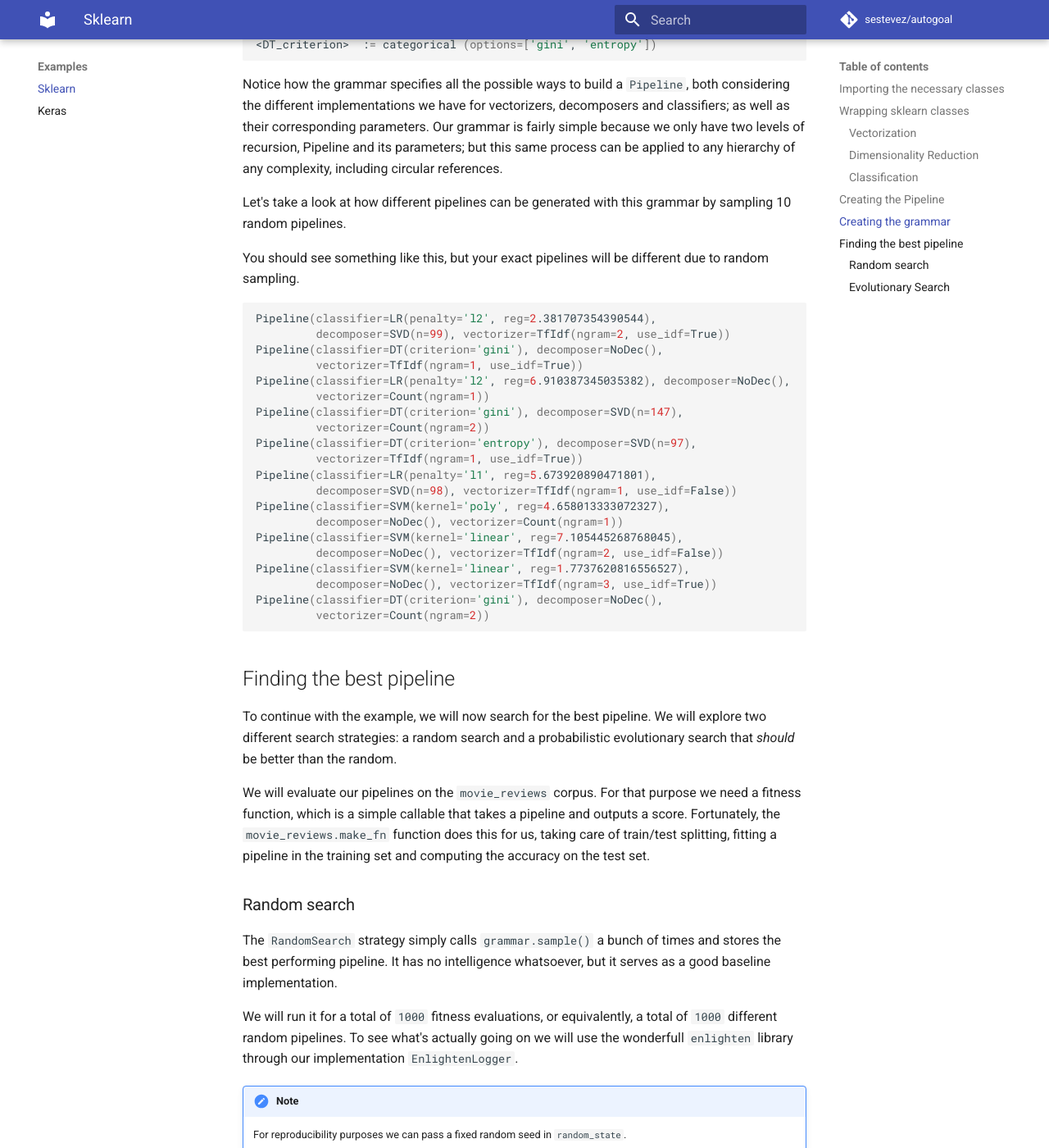
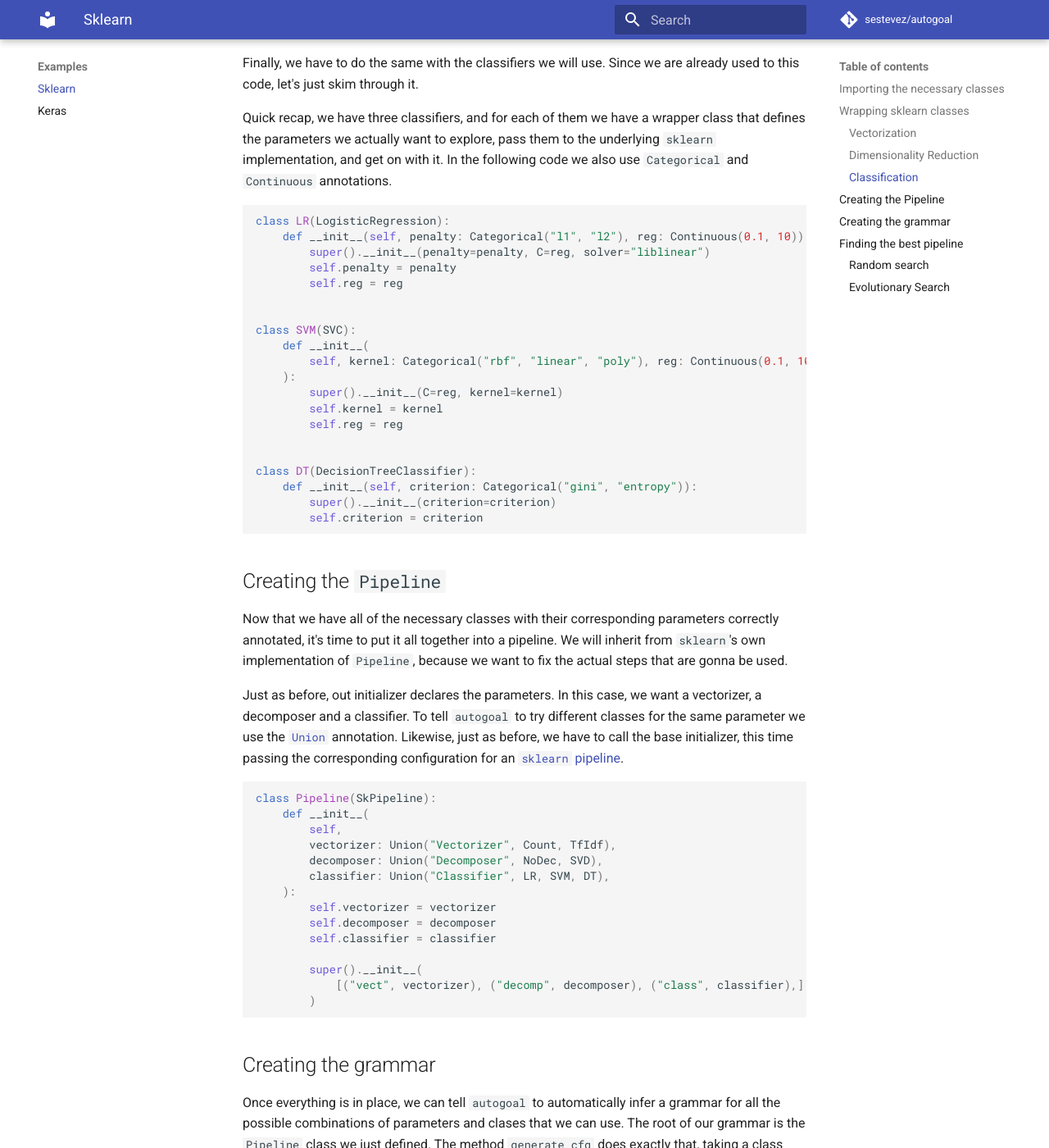
Before and after one commit to autogoal/autogoal, an MkDocs documentation site: the page built from docs/examples/sklearn_simple_grammar.md, in a window 1280 px wide and 1400 px high, scrolled down 3140 px. Shown: the whole window at 82% size. Built offline with MkDocs 1.6.1 and Material for MkDocs 9.7.7, drawn with Linux system fonts in a browser that asks for light colours; comment, search, counter and statistics services are not loaded; some of the changed text lies outside the part shown.

Commit message:
Update docs

````diff
--- a/docs/examples/sklearn_simple_grammar.md
+++ b/docs/examples/sklearn_simple_grammar.md
@@ -1,4 +1,3 @@
-
 # Integrating with `sklearn`
 
 In this example we wil build a simple grammar based on `sklearn` classifiers
@@ -9,33 +8,63 @@
     `"movie_reviews"` corpus from `nltk`. Refer to the documentation on
     [dependencies](/dependencies/) for further information.
 
-
 ## Importing the necessary classes
 
 First let's import the relevant classes from `sklearn`.
 We will use three classifiers: support vector machines, logistic regression, and decision trees.
 
+```python
+from sklearn.linear_model import LogisticRegression
+from sklearn.svm import SVC
+from sklearn.tree import DecisionTreeClassifier
+```
 
 For text preprocessing we will use two different strategies: count and tf-idf weighting.
 
+```python
+from sklearn.feature_extraction.text import CountVectorizer, TfidfVectorizer
+```
 
 Optionally, we will try using a singular value decomposition to reduce dimensionality.
 
+```python
+from sklearn.decomposition import TruncatedSVD
+```
 
 Finally, to put it all together, we will use the `sklearn` pipeline API, that allows chaining
 multiple transformers and estimators into a single object on which we can call `fit`.
 
+```python
+from sklearn.pipeline import Pipeline as SkPipeline
+```
 
 Next we import some utilities from `autogoal` that will help us build the grammar.
 These utilities are in the `autogoal.grammar` namespace.
 
+```python
+from autogoal.grammar import (
+    Continuous,
+    Discrete,
+    Categorical,
+    Union,
+    Boolean,
+    generate_cfg,
+    Sampler,
+)
+```
 
 Next, we will also use two different search strategies, from the `autogoal.search` module.
 
+```python
+from autogoal.search import RandomSearch, PESearch, EnlightenLogger # <-- for logging, duh
+```
 
 Finally, we will use a toy dataset that comes pre-packaged with `autogoal`.
 This is the famous [Movie Reviews dataset from Pang & Lee](https://www.cs.cornell.edu/people/pabo/movie-review-data/).
 
+```python
+from autogoal.datasets import movie_reviews
+```
 
 ## Wrapping `sklearn` classes
 
@@ -56,6 +85,12 @@
 indicate that the possible values are integers in the interval `[1,3]`.
 Of course we also need to call the `super()` initializer and pass the corresponding value.
 
+```python
+class Count(CountVectorizer):
+    def __init__(self, ngram: Discrete(1, 3)):
+        super().__init__(ngram_range=(1, ngram))
+        self.ngram = ngram
+```
 
 !!! note
     The reason why we store `ngram` in the `__init__()` method is
@@ -65,6 +100,13 @@
 Now we will do the same with the `TfIdfVectorizer` class, but this time we also want to
 explore automatically whether enabling or disabling `use_idf` is better.
 
+```python
+class TfIdf(TfidfVectorizer):
+    def __init__(self, ngram: Discrete(1, 3), use_idf: Boolean()):
+        super().__init__(ngram_range=(1, ngram), use_idf=use_idf)
+        self.ngram = ngram
+        self.use_idf = use_idf
+```
 
 ### Dimensionality Reduction
 
@@ -74,12 +116,29 @@
 As before, we want to parameterize the end dimension, so we will use `:Discrete(50,200)`,
 i.e., if we reduce at all, reduce between `50` and `200` dimensions.
 
+```python
+class SVD(TruncatedSVD):
+    def __init__(self, n: Discrete(50, 200)):
+        super().__init__(n_components=n)
+        self.n = n
+```
 
 To disable dimensionality reduction in some pipelines, it's not correct to simply pass a `None`
 object. That would raise an exception. Instead, we make use of the
 [*Null Object* design pattern](https://en.wikipedia.org/wiki/Null_object_pattern)
 and provide a "no-op" implementation that simply passes through the values.
 
+```python
+class NoDec:
+    def fit_transform(self, X, y=None):
+        return X
+
+    def transform(self, X, y=None):
+        return X
+
+    def __repr__(self):
+        return "NoDec()"
+```
 
 !!! note
     Technically, we could use `"passtrough"` as an argument to the `Pipeline` class that we will
@@ -96,6 +155,28 @@
 `sklearn` implementation, and get on with it. In the following code we also use `Categorical`
 and `Continuous` annotations.
 
+```python
+class LR(LogisticRegression):
+    def __init__(self, penalty: Categorical("l1", "l2"), reg: Continuous(0.1, 10)):
+        super().__init__(penalty=penalty, C=reg, solver="liblinear")
+        self.penalty = penalty
+        self.reg = reg
+
+
+class SVM(SVC):
+    def __init__(
+        self, kernel: Categorical("rbf", "linear", "poly"), reg: Continuous(0.1, 10)
+    ):
+        super().__init__(C=reg, kernel=kernel)
+        self.kernel = kernel
+        self.reg = reg
+
+
+class DT(DecisionTreeClassifier):
+    def __init__(self, criterion: Categorical("gini", "entropy")):
+        super().__init__(criterion=criterion)
+        self.criterion = criterion
+```
 
 ## Creating the `Pipeline`
 
@@ -110,6 +191,22 @@
 Likewise, just as before, we have to call the base initializer, this time passing the
 corresponding configuration for an [`sklearn` pipeline](https://scikit-learn.org/stable/modules/generated/sklearn.pipeline.Pipeline.html).
 
+```python
+class Pipeline(SkPipeline):
+    def __init__(
+        self,
+        vectorizer: Union("Vectorizer", Count, TfIdf),
+        decomposer: Union("Decomposer", NoDec, SVD),
+        classifier: Union("Classifier", LR, SVM, DT),
+    ):
+        self.vectorizer = vectorizer
+        self.decomposer = decomposer
+        self.classifier = classifier
+
+        super().__init__(
+            [("vect", vectorizer), ("decomp", decomposer), ("class", classifier),]
+        )
+```
 
 ## Creating the grammar
 
@@ -120,6 +217,10 @@
 that class, based on the parameters' annotations and recursively building the corresponding
 rules for all classes down to basic parameter types.
 
+```python
+grammar = generate_cfg(Pipeline)
+print(grammar)
+```
 
 If you run the code up to this point, it should print something like:
 
@@ -155,6 +256,10 @@
 Let's take a look at how different pipelines can be generated with this grammar by sampling
 10 random pipelines.
 
+```python
+for _ in range(10):
+    print(grammar.sample())
+```
 
 You should see something like this, but your exact pipelines will be different due to random sampling.
 
@@ -193,6 +298,9 @@
 care of train/test splitting, fitting a pipeline in the training set and computing
 the accuracy on the test set.
 
+```python
+fitness_fn = movie_reviews.make_fn(examples=100)
+```
 
 ### Random search
 
@@ -204,6 +312,12 @@
 of `1000` different random pipelines. To see what's actually going on we will use
 the wonderfull `enlighten` library through our implementation `EnlightenLogger`.
 
+```python
+logger = EnlightenLogger(log_solutions=True)
+
+random_search = RandomSearch(grammar, fitness_fn, random_state=0)
+best_rand, fn_rand = random_search.run(1000, logger=logger)
+```
 
 !!! note
     For reproducibility purposes we can pass a fixed random seed in `random_state`.
@@ -228,9 +342,17 @@
 which is a complicated topic, to say the least, in evolutionary optimization.
 Here we set them to sensible values, but when in doubt, just use the defaults.
 
+```python
+pge = PESearch(grammar, fitness_fn, pop_size=10, selection=0.2, learning_factor=0.1, random_state=0)
+best_pge, fn_pge = pge.run(1000, logger=logger)
+```
 
 Finally let's see what came through:
 
+```python
+print("PESearch     :", fn_pge, "\n", best_pge)
+print("RandomSearch :", fn_rand, "\n", best_rand)
+```
 
 When both searches are over, you'll see something like:
 
````
Also changed, not shown: docs/examples/bert.md (added, +55 -0 lines), docs/examples/keras_text_classifier.md (added, +127 -0 lines), docs/examples/model_sampler.md (added, +55 -0 lines), 1 other file.
